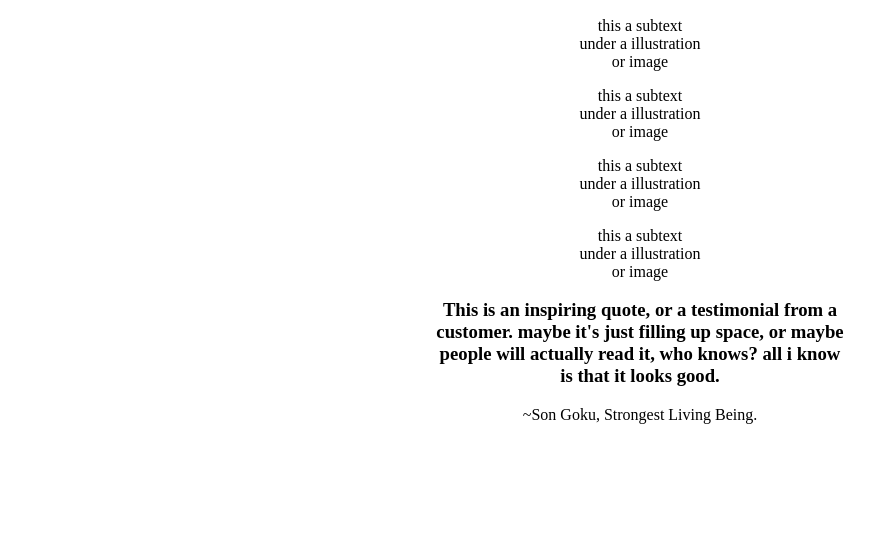
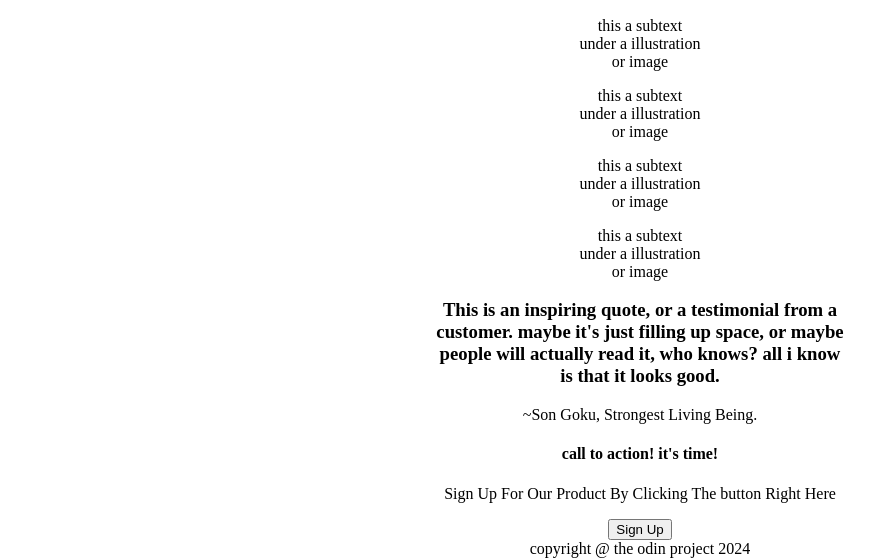
Before and after one commit to HabibShamun/Landing-Page1, a plain HTML site: page index.html in a window 1280 px wide. Shown: the part 380-938 px from the top of the page, without its empty margins (0-882 px from the left). Before the commit the page ends 816 px from the top, so only its background shows below. Drawn offline with Linux system fonts and the light colour scheme.

Commit message:
Add index.html

```diff
--- a/index.html
+++ b/index.html
@@ -74,5 +74,20 @@
         </div>
     </div>
 
+    <div class="sec4">
+        <div class="blue-container">
+        <div class="left">
+            <h4>call to action! it's time!</h4>
+            <p class="last-p">Sign Up For Our Product By Clicking The button Right Here</p>
+        </div>
+        <div class="right">
+            <button type="button " class="last-button">Sign Up</button>
+            </div>
+        </div>
+    </div>
+
+    <div class="footer">
+        copyright @ the odin project 2024
+    </div>
 </body>
 </html>
```
